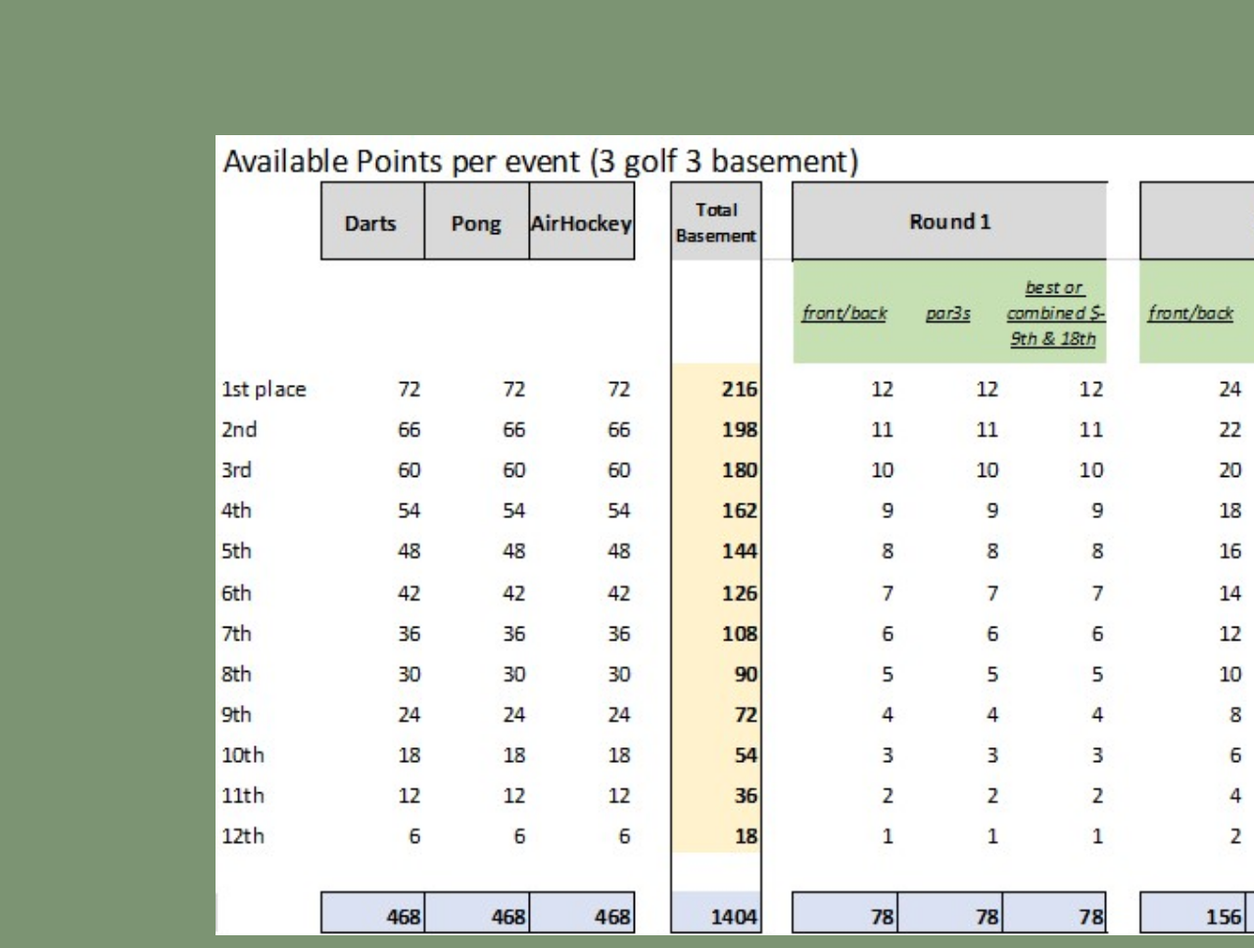
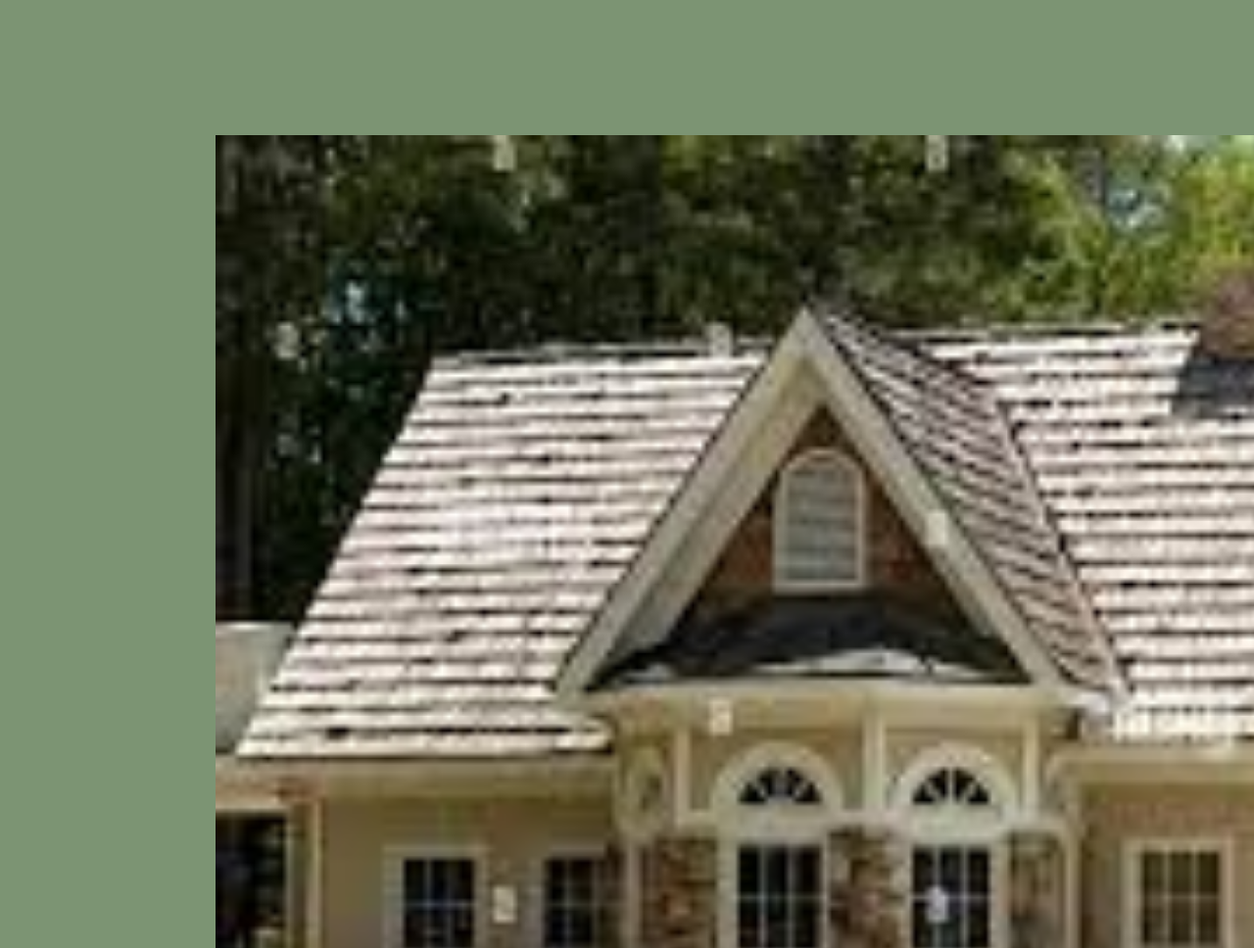
Before and after one commit to paulcassidy12/blxxiii, a plain HTML site: page index.html in a window 1280 px wide. Shown: the part 740-1708 px from the top of the page at 98% size. Drawn offline with Linux system fonts and the light colour scheme.

Commit message:
Add files via upload

```diff
--- a/index.html
+++ b/index.html
@@ -20,7 +20,7 @@
     <div class="middle-container">
       <div class="profile">
         <a href="draftScoreboard.xlsx">
-<img class="jack1" width="200%" src="proposedScoringSummary.jpg" alt="Highly Logical"></a>
+<img class="jack1" width="200%" src="gatehouse.jpg" alt="Highly Logical"></a>
 <a href="draftScoreboard.xlsx" download>Click here to download file </a>
 <a href="draftScoreboard.xlsx" download>
  <img src="proposedScoringSummary.jpg" alt="image of scoring summary">
```
Also changed, not shown: gatehouse.jpg (added).
